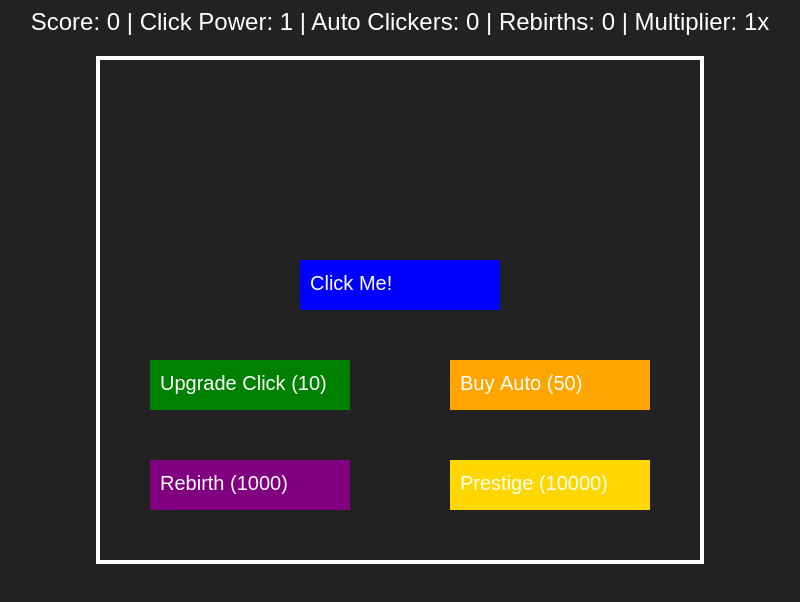
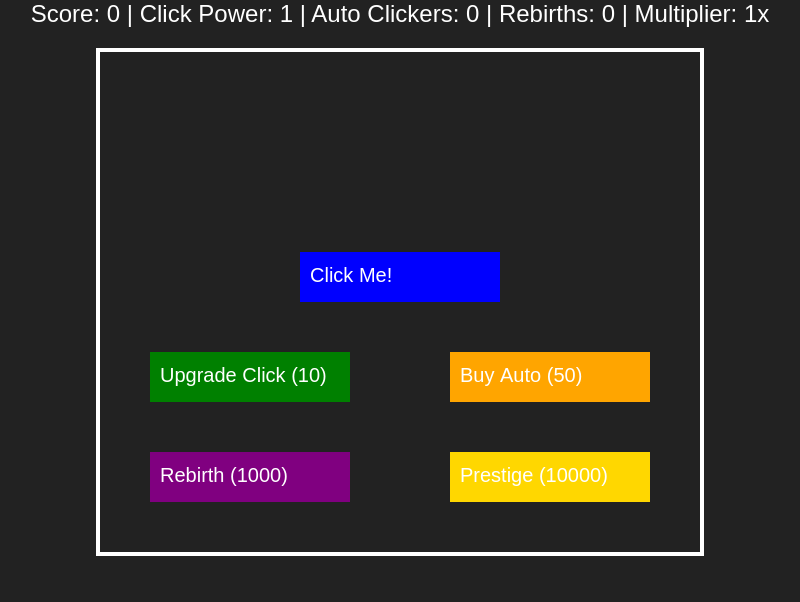
Before and after one commit to Concept18/Clicker-game, a plain HTML site: page index.html in a window 1280 px wide. Shown: the whole page, without its empty margins (240-1040 px from the left). Drawn offline with Linux system fonts and the light colour scheme.

Commit message:
Update index.html

```diff
--- a/index.html
+++ b/index.html
@@ -5,11 +5,38 @@
     <meta name="viewport" content="width=device-width, initial-scale=1.0">
     <title>Ultimate Clicker Game</title>
     <style>
-        body { text-align: center; background: #222; color: white; font-family: Arial, sans-serif; }
-        canvas { border: 4px solid #fff; margin-top: 20px; }
+        body {
+            text-align: center;
+            background: #222;
+            color: white;
+            font-family: Arial, sans-serif;
+            margin: 0;
+            padding: 0;
+        }
+
+        canvas {
+            border: 4px solid #fff;
+            margin-top: 20px;
+            display: block;
+            margin-left: auto;
+            margin-right: auto;
+        }
+
+        /* Optional: If you want to make the page more responsive */
+        .score-display {
+            font-size: 24px;
+        }
+
+        .button {
+            padding: 10px;
+            margin: 10px;
+            font-size: 18px;
+            cursor: pointer;
+        }
     </style>
 </head>
 <body>
+    <div id="scoreDisplay" class="score-display"></div> <!-- Placeholder for score display -->
     <script src="script.js"></script>
 </body>
 </html>
```
